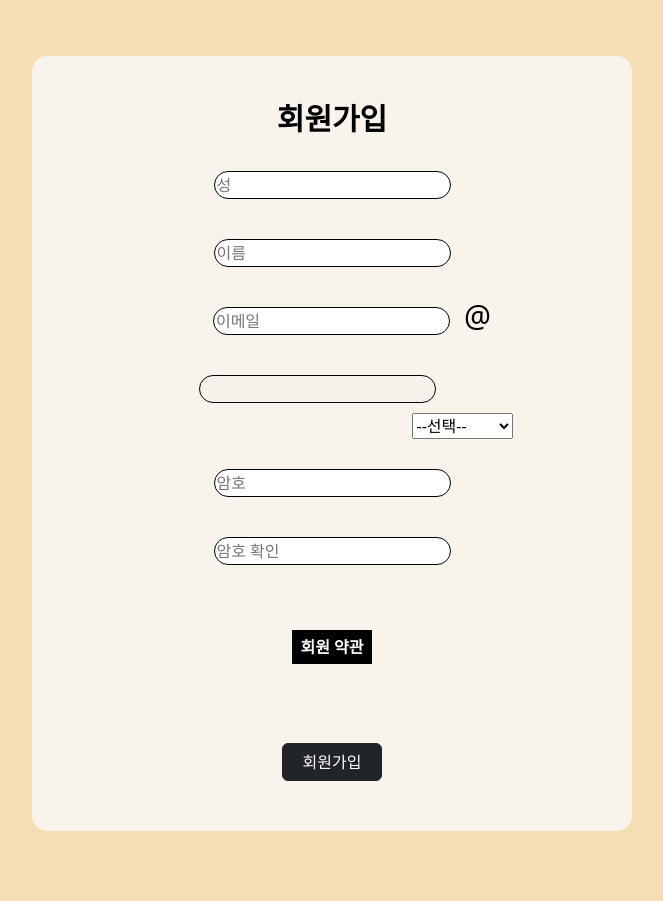
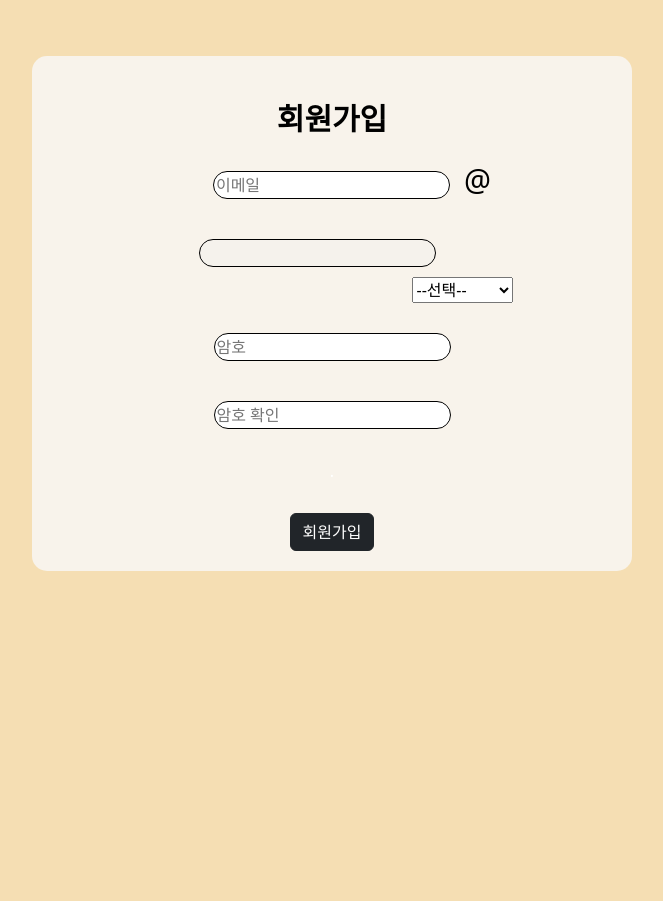
Before and after one commit to osy9536/miniProject, a Flask app: page /signup in a window 1280 px wide. Shown: the part 254-1155 px from the top of the page, without its empty margins (308-971 px from the left). After the commit the page ends 825 px from the top, so only its background shows below. Run offline with Flask 2, Linux system fonts and the light colour scheme; data that the repository does not hold is empty.

```diff
--- a/static/signup_style.css
+++ b/static/signup_style.css
@@ -80,12 +80,6 @@ a {
     font-weight: 900;
 }
 
-#submit-button {
-    width: 100px;
-    margin-bottom: 30px;
-    cursor: url(./img/TikTok-2.png), auto;
-}
-
 #selectEmail {
     position: relative;
     left: 130px;
--- a/templates/signup_index.html
+++ b/templates/signup_index.html
@@ -15,10 +15,7 @@
     <div id="login-box">
         <div class="container" id="form">
             <div id="test">회원가입</div>
-            <div>
-                <input class="field" id="lastName" placeholder="성" type="text">
-                <input class="field" id="firstName" placeholder="이름" type="text">
-            </div>
+
             <div class="field" id="email-area">
                 <input id="str_email01" placeholder="이메일" type="text">
                 <span id="golbangi">@</span>
@@ -41,26 +38,6 @@
                 <input class="field" id="passwordConfirm" placeholder="암호 확인" type="password">
             </div>
 
-            <div class="wrap">
-                <a class="btn_open" href="#pop_info_1">회원 약관</a>
-
-
-                <div class="pop_wrap" id="pop_info_1" style="display:none;">
-                    <div class="pop_inner">
-                        <p class="dsc">
-                        <div>Terms are ...</div>
-                        <div id="check-area">
-                            <input id="c1" type="checkbox"><label for="c1">약관 1</label>
-                            <input id="c2" type="checkbox"><label for="c2">약관 2</label>
-                            <input id="c3" type="checkbox"><label for="c3">약관 3</label>
-                            <input id="c_all" type="checkbox"><label for="c_all">전체 동의</label>
-                        </div>
-
-                        </p>
-                        <button class="btn_close" type="button">닫기</button>
-                    </div>
-                </div>
-            </div>
 
 
             <div id="welcome-area">
```
